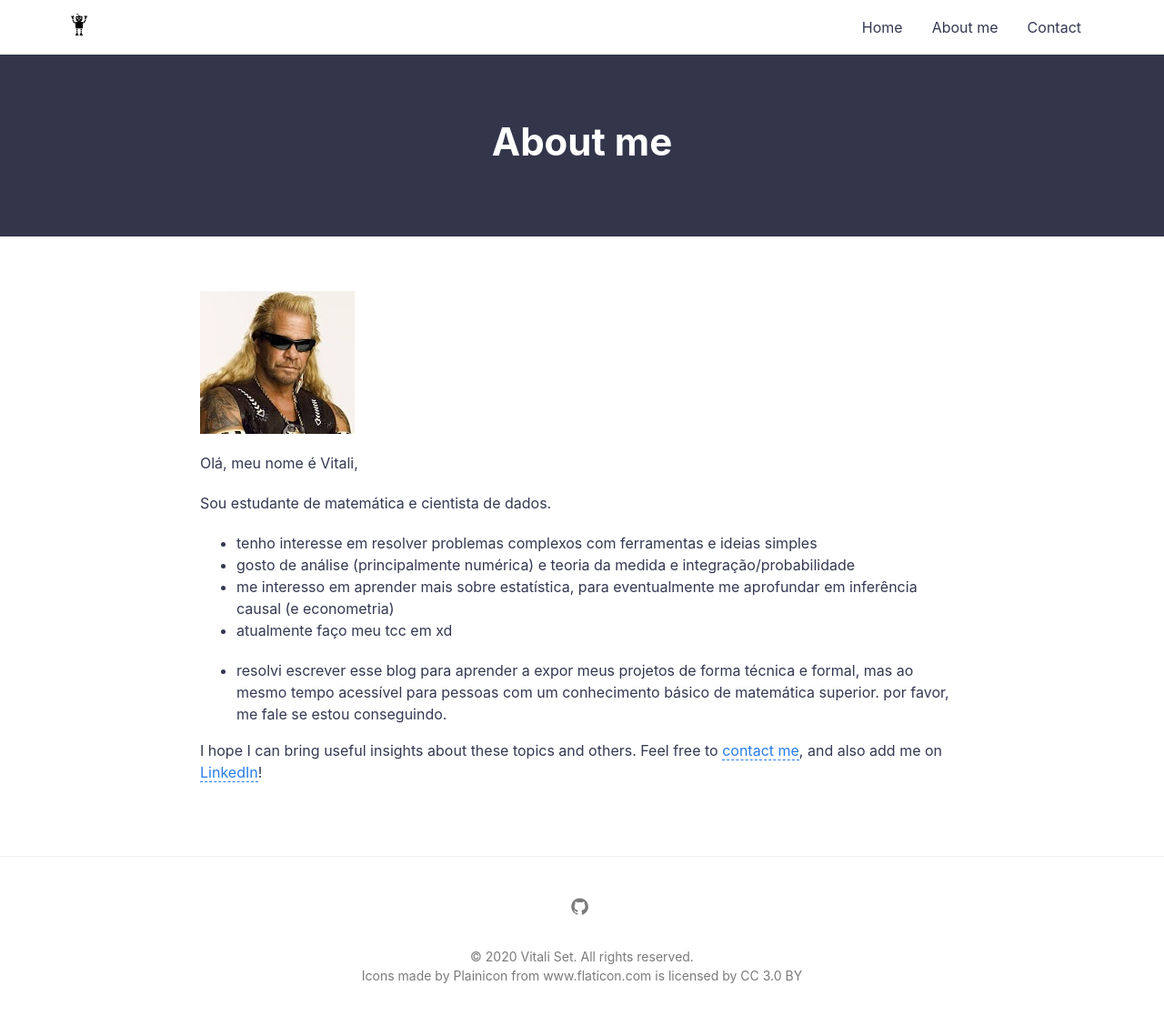
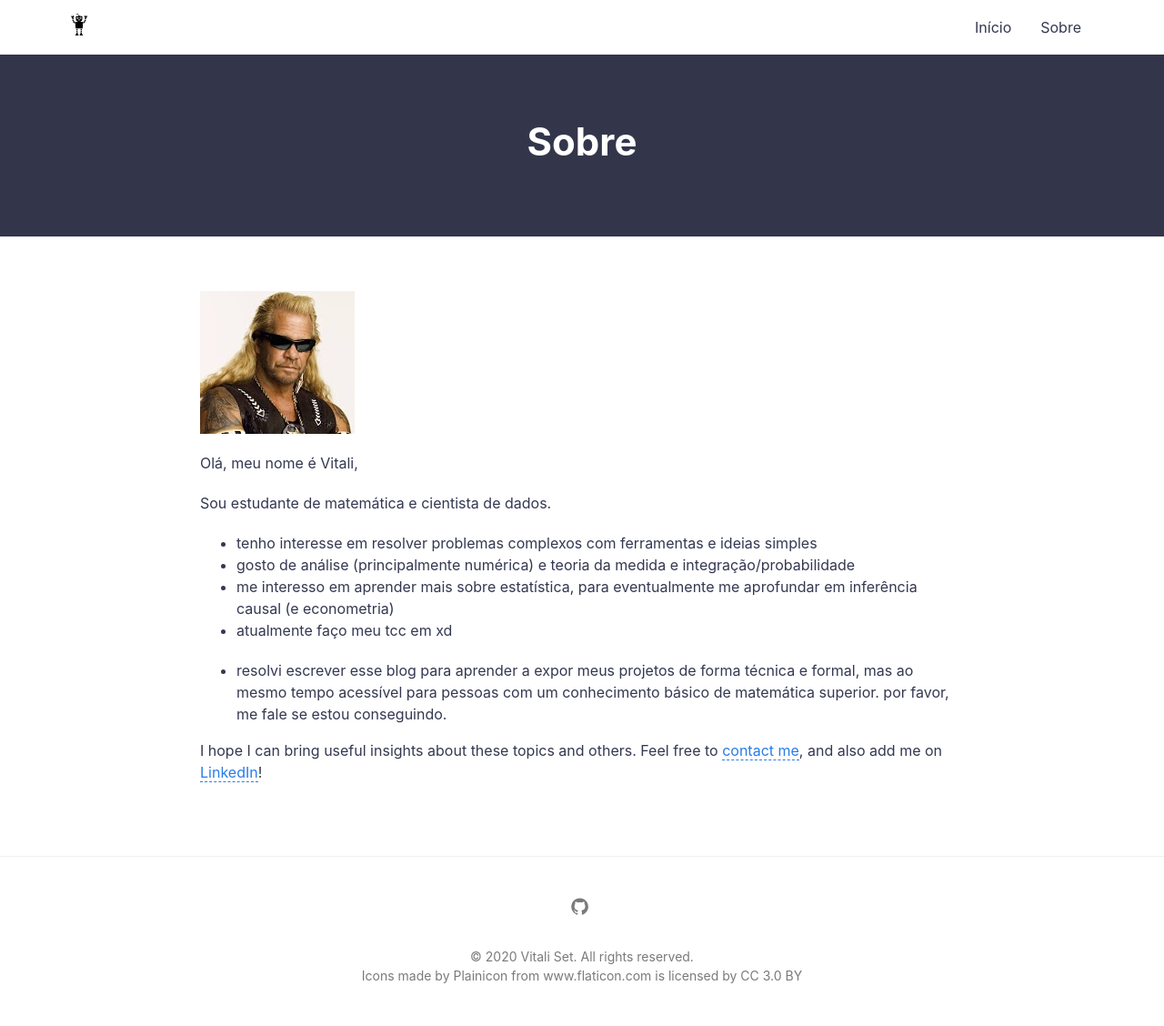
Before and after one commit to vitaliset/vitaliset.github.io, a Jekyll site: the page built from about.md, in a window 1280 px wide. Shown: the whole page at 91% size. Built offline with Jekyll 4.4.1, drawn with Linux system fonts in a browser that asks for light colours.

Commit message:
tirando contato

```diff
--- a/_config.yml
+++ b/_config.yml
@@ -15,9 +15,8 @@ social:
 
 # THEME SETTINGS
 navigation: # Navigation links
-  - {name: 'Home', link: '/'}
-  - {name: 'About me', link: '/about'}
-  - {name: 'Contact', link: '/contact'}
+  - {name: 'Início', link: '/'}
+  - {name: 'Sobre', link: '/sobre'}
 
 #tagline: >
 #  My thoughts and experiments on machine learning and related stuff
--- a/_includes/head.html
+++ b/_includes/head.html
@@ -28,7 +28,7 @@
   <link rel="icon" type="image/png" sizes="32x32" href="{{'/assets/img/icons/favicon-32x32.png?v=qA3OXqyw77' | relative_url }}">
   <link rel="icon" type="image/png" sizes="16x16" href="{{'/assets/img/icons/favicon-16x16.png?v=qA3OXqyw77' | relative_url }}">
   <link rel="manifest" href="{{ '/assets/img/icons/manifest.json?v=qA3OXqyw77' | relative_url }}">
-  <link rel="mask-icon" href="{{ '/assets/img/icons/safari-pinned-tab.svg?v=qA3OXqyw77' | relative_url }}" color="#FD3712">
+  <link rel="mask-icon" href="{{ '/assets/img/icons/safari-pinned-tab.svg?v=qA3OXqyw77' | relative_url }}" color="#5bbad5">
   <!--[if IE]><link rel="shortcut icon" href="/assets/img/icons/favicon.ico?v=qA3OXqyw77"><![endif]-->
   <link rel="shortcut icon" href="{{ '/assets/img/icons/favicon.ico?v=qA3OXqyw77' | relative_url }}">
   <meta name="apple-mobile-web-app-title" content="Vitali Set">
--- a/about.md
+++ b/about.md
@@ -1,7 +1,7 @@
 ---
 layout: page
-title: About me
-permalink: /about/
+title: Sobre
+permalink: /sobre/
 ---
 
 ![profile]({{ "assets/img/vitali.jpg" | absolute_url }})
```
Also changed, not shown: contact.md (deleted, +0 -11 lines).
